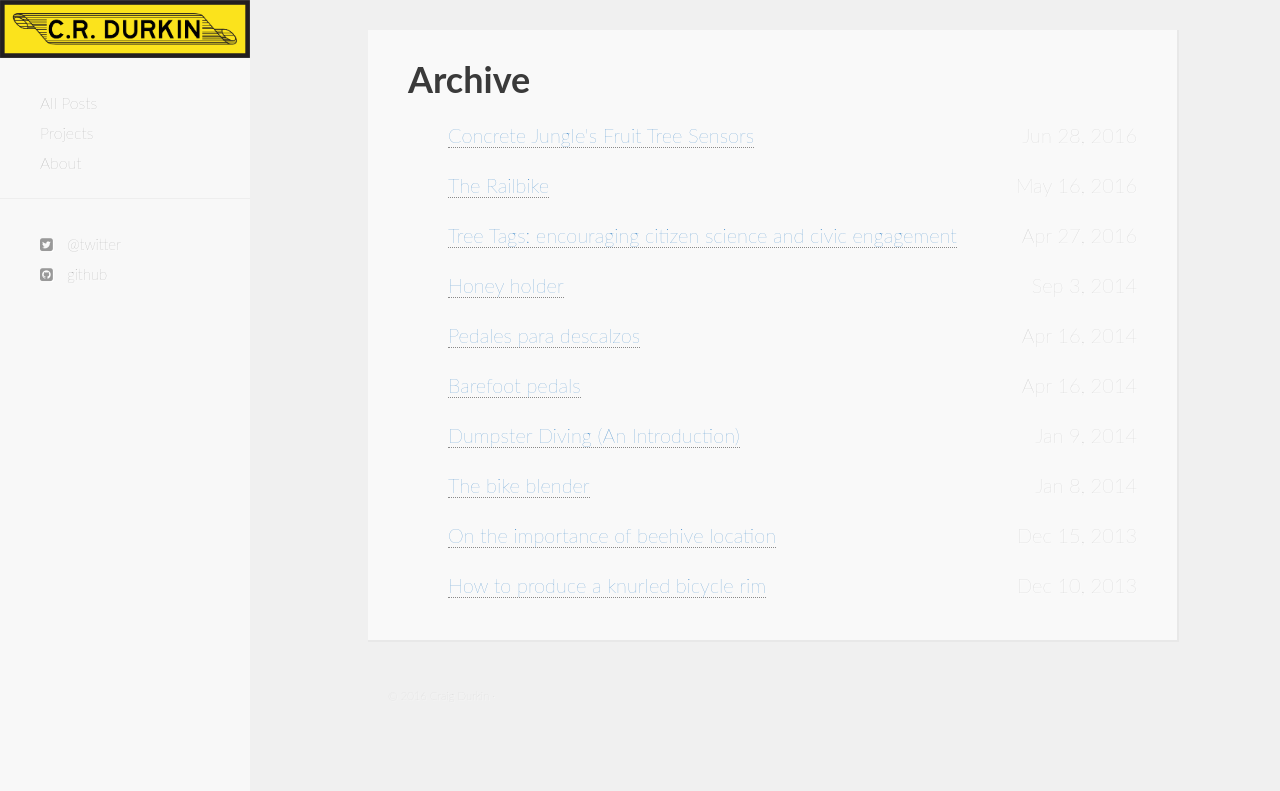
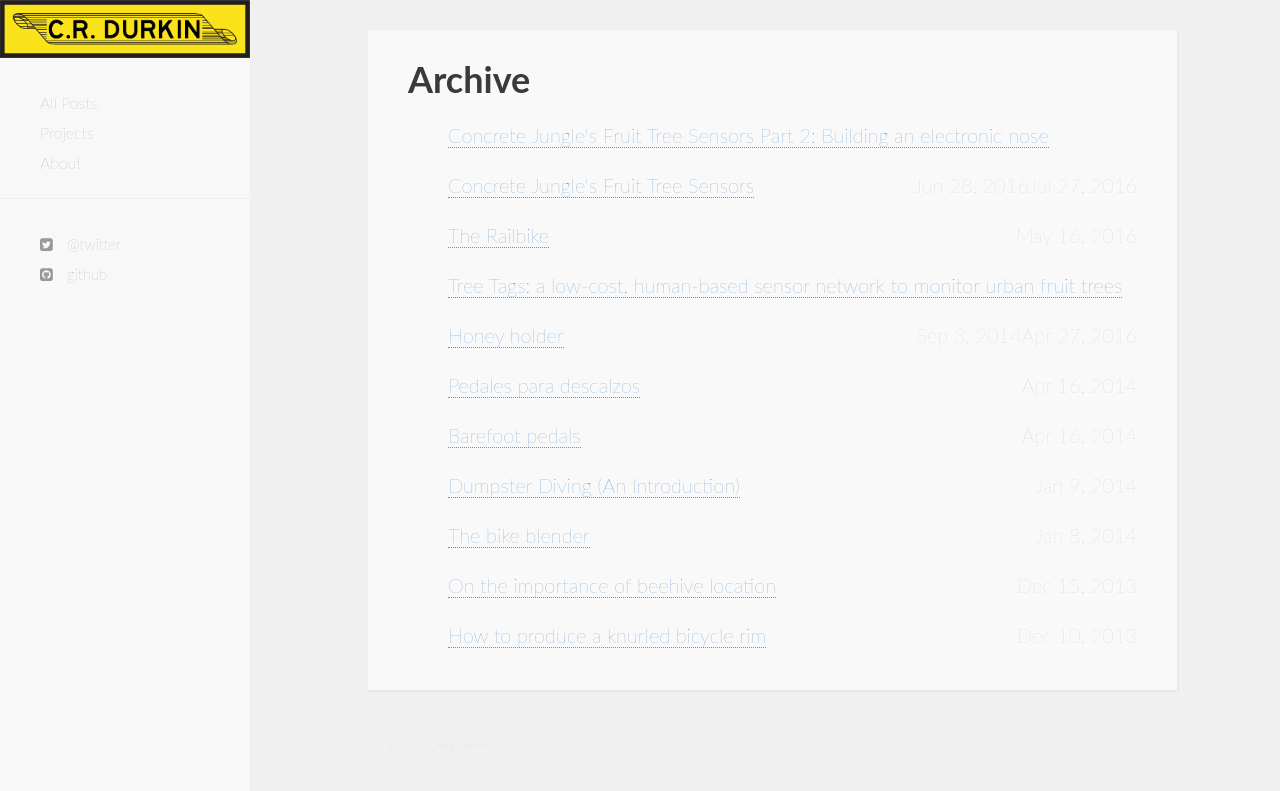
Before and after one commit to durkie/durkie.github.io, a Jekyll site: the page built from list.html, in a window 1280 px wide. Shown: the top 791 px of the page. Built offline with Jekyll 4.4.1, drawn with Linux system fonts in a browser that asks for light colours; nearby versions of some CDN libraries; some web fonts are replaced; some of the changed lines change nothing that is shown.

Commit message:
first electronic nose post

```diff
--- a/_posts/2016-04-27-tree-tags.markdown
+++ b/_posts/2016-04-27-tree-tags.markdown
@@ -1,6 +1,6 @@
 ---
 layout: post
-title:  "Tree Tags: encouraging citizen science and civic engagement"
+title:  "Tree Tags: a low-cost, human-based sensor network to monitor urban fruit trees"
 date:   2016-04-27 01:23:45
 categories: concretejungle treetags fruit
 ---
--- /dev/null
+++ b/_posts/2016-07-27-building-an-electronic-nose-to-smell-fruit.markdown
@@ -0,0 +1,86 @@
+---
+layout: post
+title:  "Concrete Jungle's Fruit Tree Sensors Part 2: Building an electronic nose"
+date:   2016-07-27 17:56:00
+categories: sensors electronicnose concretejungle georgiatech
+---
+
+As part of our [collaboration with Georgia Tech](//www.highcube.org/concrete-jungle-carl-disalvo-collaboration), we've been developing various strategies for sensing fruit growing in trees. One of those has been to build an electronic nose that can smell fruit and alert us when it's ripe.
+
+How do we do this? Ideally we'd sense **ethylene** since it's produced as a by-product of ripening and also acts as a ripening agent. This is why people say put a piece of fruit in paper bag (optionally with another piece of fruit) to encourage it to ripen -- you're raising the local concentration of ethylene.
+
+![ethylene](/images/ethylene.png)
+
+Ethylene sensors are typically used in commercial fruit storage warehouses, so they're large and expensive and parts-per-billion accurate. That won't do for a small-budget project needing small sensors to give a basic "ripe/not ripe" determination.
+
+![taguchi gas sensor](/images/gas-sensor.jpg)
+(Taguchi gas sensor. Inside is a small heated semiconductor. Image © Sparkfun CC BY-NC-SA 3.0)
+
+One option we have is semiconductor gas detectors. These are sometimes called tin dioxide sensors or Taguchi gas sensors. The basic principle of these sensors is that as oxygen attaches to the tin dioxide sensor surface it causes the electrical resistance of the sensor to increase. In air, the amount of oxygen doesn't really change so the sensor should give a steady value. One could consider the sensor at this stage to be **oxidized**. Going back to high school chemistry, the opposite of oxidation is **reduction**, so these sensors excel at sensing **reducing gases**: those gases that remove oxygen from the sensor surface and cause its resistance to decrease. One way to remove oxygen is simply to react with it and at that point we've arrived at **combustion**. When you're burning or combusting something, it's reacting with the oxygen in the air and releasing energy to keep you warm, move a piston in your car engine or destroy incriminating evidence.
+
+That's why when you shop for these types of gas sensors, your only options are combustible gases: hydrogen, propane, methane, alcohol vapor, volatile organic compounds, etc. And even though a sensor might be modified to be more sensitive to hydrogen, propane, or methane, its basic principle of operation dictates that it will react with other gases too. Our hope is that we can use this to our advantage since ethylene is combustible and chemically similar to ethane (which is in turn similar to methane and propane). There may also be other gases that are produced as fruit ripens that we are able to detect.
+
+![methane ethane propane](/images/methane-ethane-propane.png)
+(methane, ethane, and propane)
+
+### Version 1
+
+![sensor wiring](/images/wiring.png)
+
+The first version started off with a 5 sensors (MQ7(CO), MQ8(H2), MQ6(LPG), MQ3(Alcohol), and MQ4(CH4)) attached to the analog input pins of an Arduino Uno. It would record sensor data to an SD card every 30 seconds. (Arduino sketch available [here](https://github.com/PublicDesignWorkshop/Gas-Sensor-Sketch).)
+
+Arduino is not really an ideal platform for working with many of these sensors in large part because the power requirements for each sensor. Each sensor draws roughly 150 mA, so at 5V that's 800mW. According to the UNO's [schematic](https://www.arduino.cc/en/uploads/Main/Arduino_Uno_Rev3-schematic.pdf), the USB power supply on the Arduino has a 500 mA fuse on it, and the barrel jack voltage regulator can handle anywhere from 1000mA to 2200mA, but in order to produce 5V from the regulator, you need a minimum of 6.5V in. At 800mA of current, the regulator will have to dissipate a fair amount of power and will get quite hot. So we have to supply our own 5V supply for the sensors, which is totally doable, but it's a bit of a pain: you have to get a 5V wall-wart and break out the +/- terminals. And you may even want a 6+V wall wart to run through your own regulator to limit voltage fluctuation. Not a huge deal, but it's just a bit more distant from a typical plug-n-play Arduino application.
+
+#### Establish a baseline
+
+As an initial experiment, we put each sensor in a separate sealed bag and recorded the data for a few days to get an idea of their baseline data (assuming not too much off-gassing from the bags).
+
+![baseline values in separate bags](/images/baseline-separate-bags.png)
+
+Things to notice:
+
+* Alcohol is probably broken in some way.
+* The lines are generally flat. This is good since we just have air in the bag.
+* Calibration could be a lot better. Methane hangs out in the 800's the whole time and our maximum possible reading is 1023. This is probably a limitation of the circuit that will get better in version 2.
+* There's noise that gets worse across sensors. The sensors are connected to the Arduino in the order of CO (on analog input 0), H2 (on analog input 1), LPG (etc), alcohol and CH4, and our data get noisy in almost that exact order.
+* Our sensors influence each other. There are many peaks and valleys in the data that overlap exactly across sensors. That does not seem likely given that each sensor is in its own separate mostly-sealed environment.
+
+It's only a version 1, but this is surprisingly worse than I would have expected. Let's run some experiments with them and see how they do.
+
+#### First experiment
+
+We put all the sensors in a sealed plastic bag with a green banana. Bananas don't grow in Atlanta but they are really smelly when ripe. If our sensor system can't detect a banana ripening then it seems like it wouldn't stand a chance for an apple or pear.
+
+The sensors were all placed in the bag and left running for a day so they could burn-in and be stable. After that, the banana was placed in the bag and the bag was sealed, leaving about 1" unsealed to accommodate the sensor wiring. Our experiment took place over the course of 10 days and we had some reference bananas from the same bunch to compare visually during the experiment and to taste afterwards.
+
+![green banana gas sensor values](/images/green-banana-dec13.png)
+
+The first nice thing to notice about the data is that it points up and to the right. That's super cool because it means we're detecting something in relation to ripeness. But beyond that, we've got our usual problems.
+
+Also, the banana ripened really weirdly in the bag and gave off a lot of moisture. It tasted fine in the end, but we probably need to use a water vapor-permeable material like Tyvek in the real world. The last photo in this gift shows the bag-ripened version on the bottom compared to a banana from the same bunch ripened in open air.
+
+![green banana timelapse](/images/green-banana-progress.gif)
+
+#### Second experiment
+
+![banana 2gas sensor values](/images/banana-dec3.png)
+
+Once again we have a trend and once again there's also a lot of garbage. There is a noisy period there from Sunday the 6th to Wednesday the 9th where I squeezed the bag and tried to distribute the gas around. One can imagine that if I hadn't done that then there would be a much smoother curve there.
+
+### Version 1.5
+
+Since I obviously had some hard-to-diagnose eletrical error in my wiring, I decided to try the Grove system out from Seeed Studio. The nice thing about the Grove stuff is that it all uses 4 pin connectors and is designed for plug-n-play environmental monitoring.
+
+The power supply is still a bit of an issue on the Arduinos, but I came up with a simple solution: I soldered an extra fuse on top of the existing 500mA fuse, which should give 1000mA of total fusing capability, and then it lets me use a 2A phone charger as my 5V source, giving me a nice cheap power supply with minimal power dissipation concerns.
+
+I split the sensors among two Arduinos to limit power draw, and had them communicate with each other over I2C.
+
+Unfortunately, none of this mattered because the sensors do not seem to be well designed. They are nicer than my original setup in that they have a potentiometer on them to let you calibrate their output, but they also seem like they are just made wrong.
+
+When setting up this system I noticed that a certain sensor would short out the Arduino every time I plugged it in. This would happen even if I removed the actual gas sensor from the socket, so it was a problem in the breakout board circuitry itself. There's not much to that [circuitry](http://www.seeedstudio.com/wiki/images/f/f2/Gas_Sensor_Schematic.pdf) except for a few capacitors, an inductor and an IC. That IC (only labeled in the EAGLE part info) is an [ETA1036](www.etasolution.com/upload/product/ETA1036.pdf) step-up voltage converter. The datasheet is super short, but it makes one thing clear: max input voltage of 4.5V. This is completely undocumented on the Seeed Studio wiki, and it seems like connecting 5V to the sensor just blew up the converter.
+
+During the course of figuring this out I managed to cause another sensor to short out the Arduino, and it seemed like a matter of time before all the sensors would fail.
+
+### Version 2
+
+This isn't here yet, but is guaranteed to be super awesome and perfect for what we need. I'm excited to tell yall about it when it's ready!
```
Also changed, not shown: images/banana-dec3.png (added), images/baseline-separate-bags.png (added), images/ethylene.png (added), images/gas-sensor.jpg (added), images/green-banana-dec13.png (added), images/green-banana-progress.gif (added), images/methane-ethane-propane.png (added), images/wiring.png (added).
